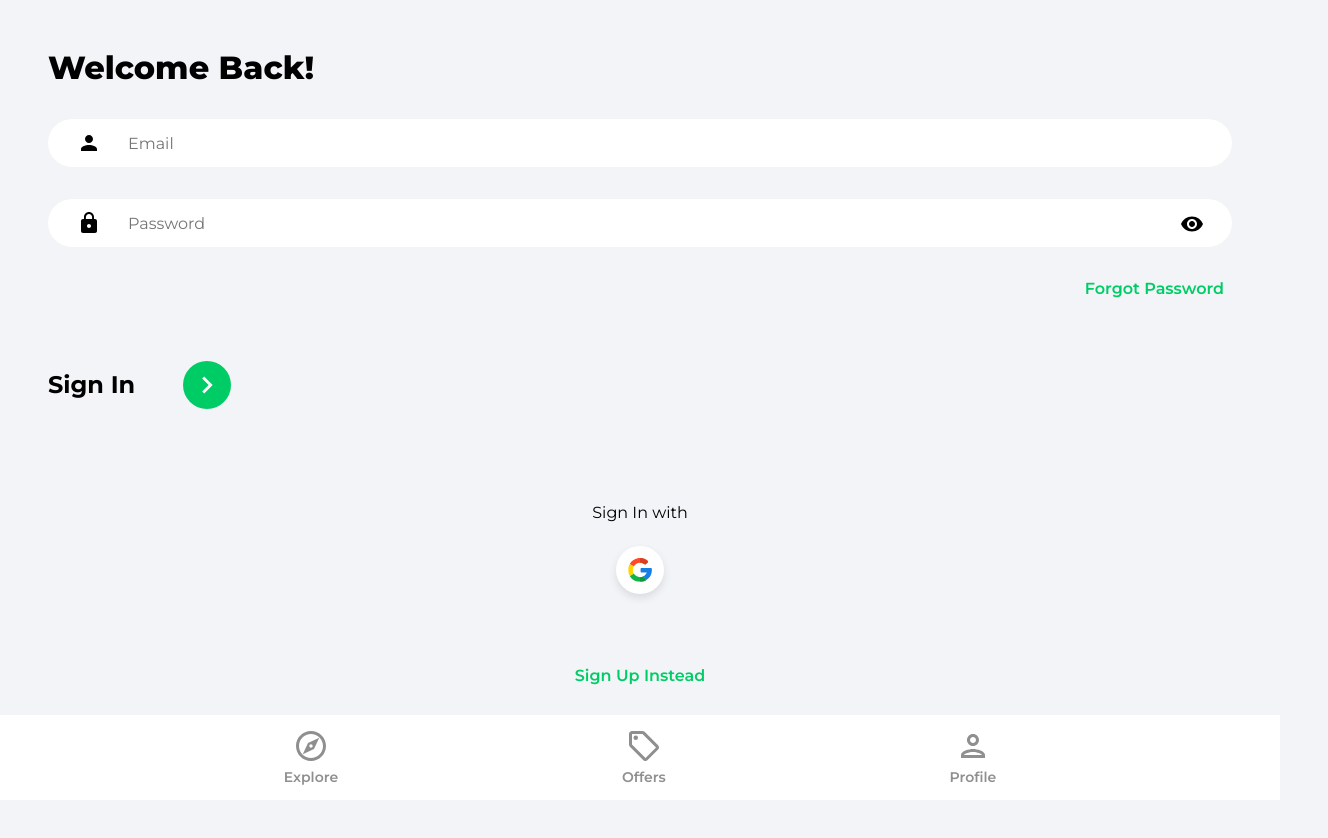
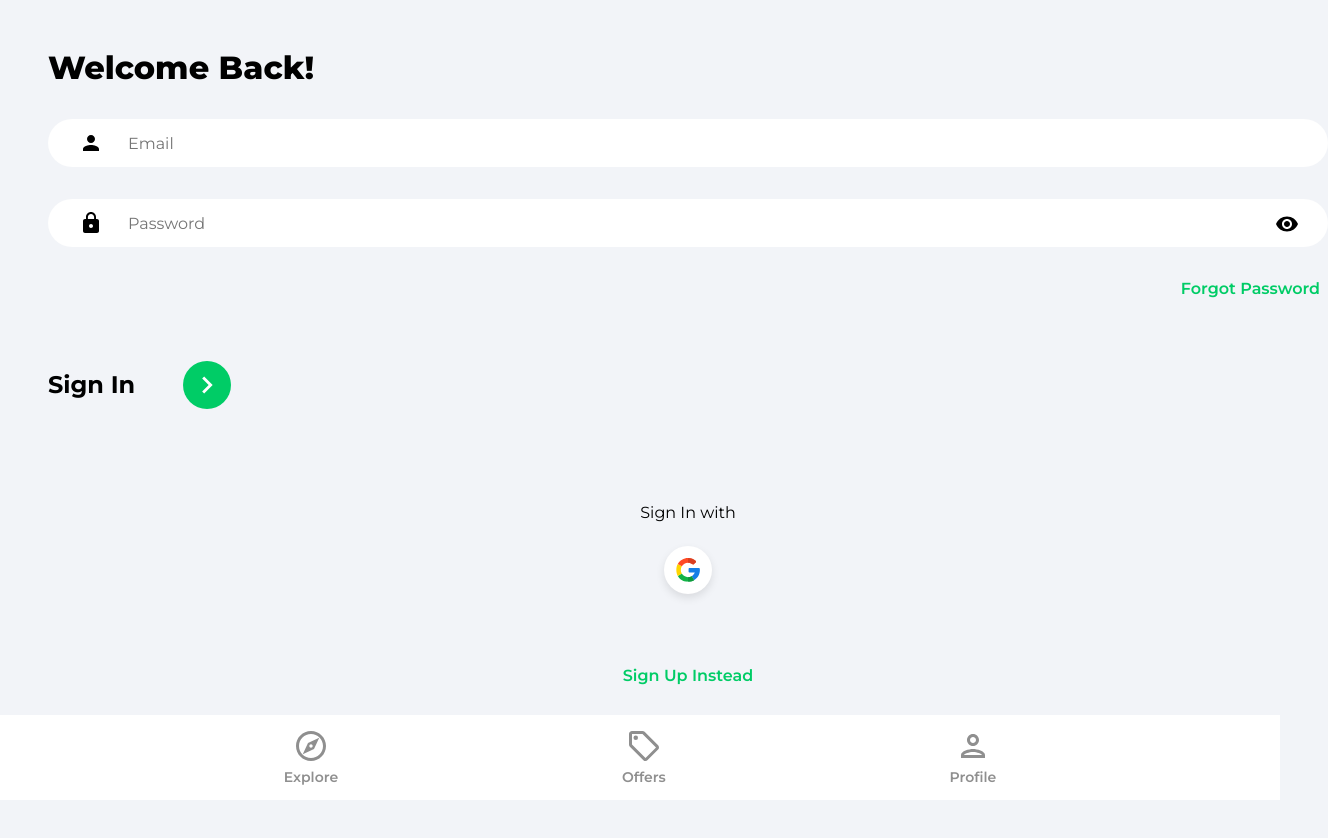
Before and after one commit to AshwiniParaye1/The_Home_Genies, a React (Create React App) app: page /sign-in in a window 1280 px wide. Shown: the top 838 px of the page, 1328 px wide, since content can reach past the window. Built offline with nearby package versions, Linux system fonts and the light colour scheme.

Commit message:
modified

```diff
--- a/src/components/Slider.jsx
+++ b/src/components/Slider.jsx
@@ -47,6 +47,10 @@ if (loading) {
     return <Spinner />
 }
 
+if(listings.length === 0) {
+  return <></>
+}
+
   return listings && (
     <>
         <p className="exploreHeading">Recommended</p>
--- a/src/index.css
+++ b/src/index.css
@@ -102,6 +102,10 @@ button {
   .category,
   .explore {
     margin: 3rem;
+    width: 100%;
+    height: 100%;
+    /* padding-bottom: 3rem; */
+    /* background-color: red; */
   }
 }
 
```
